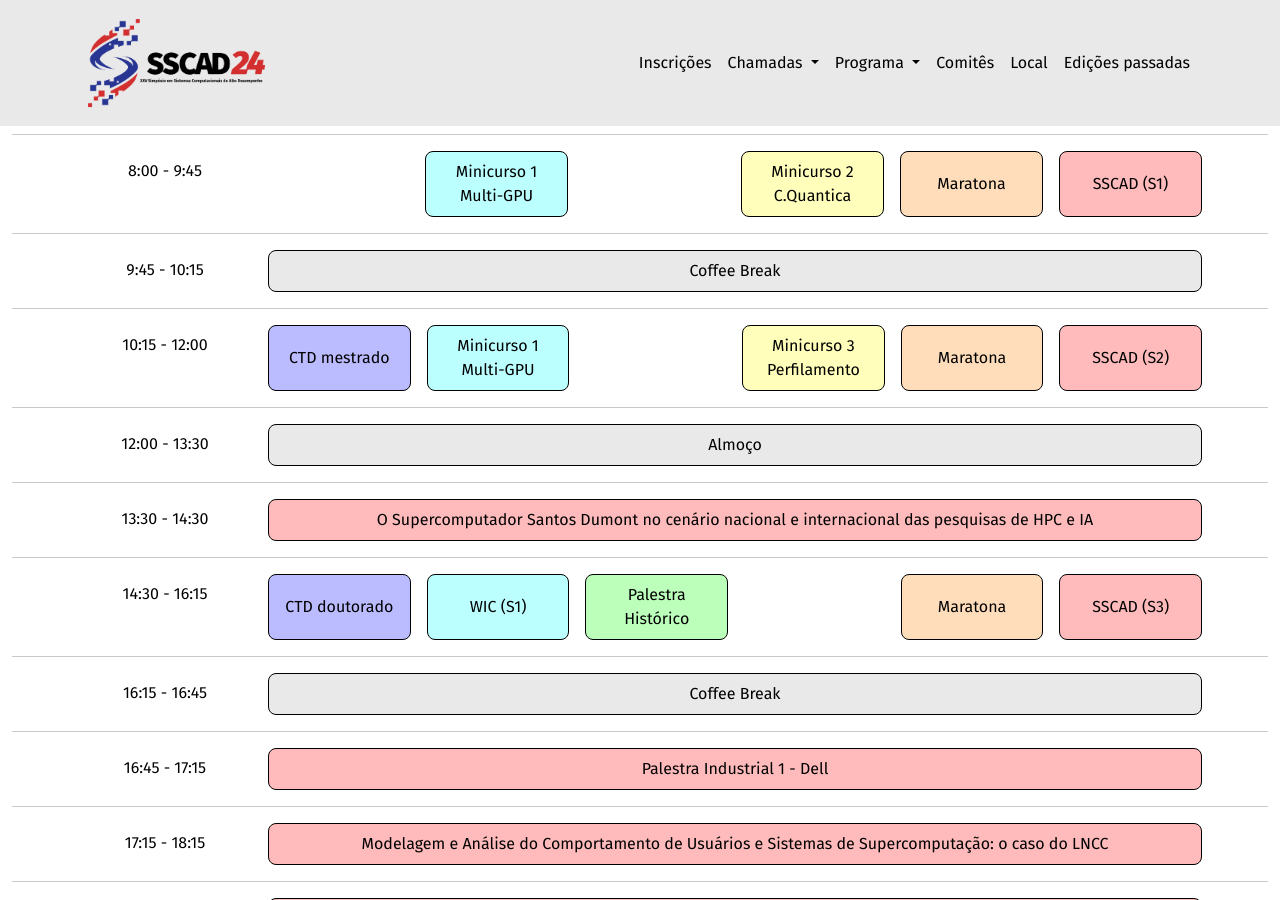
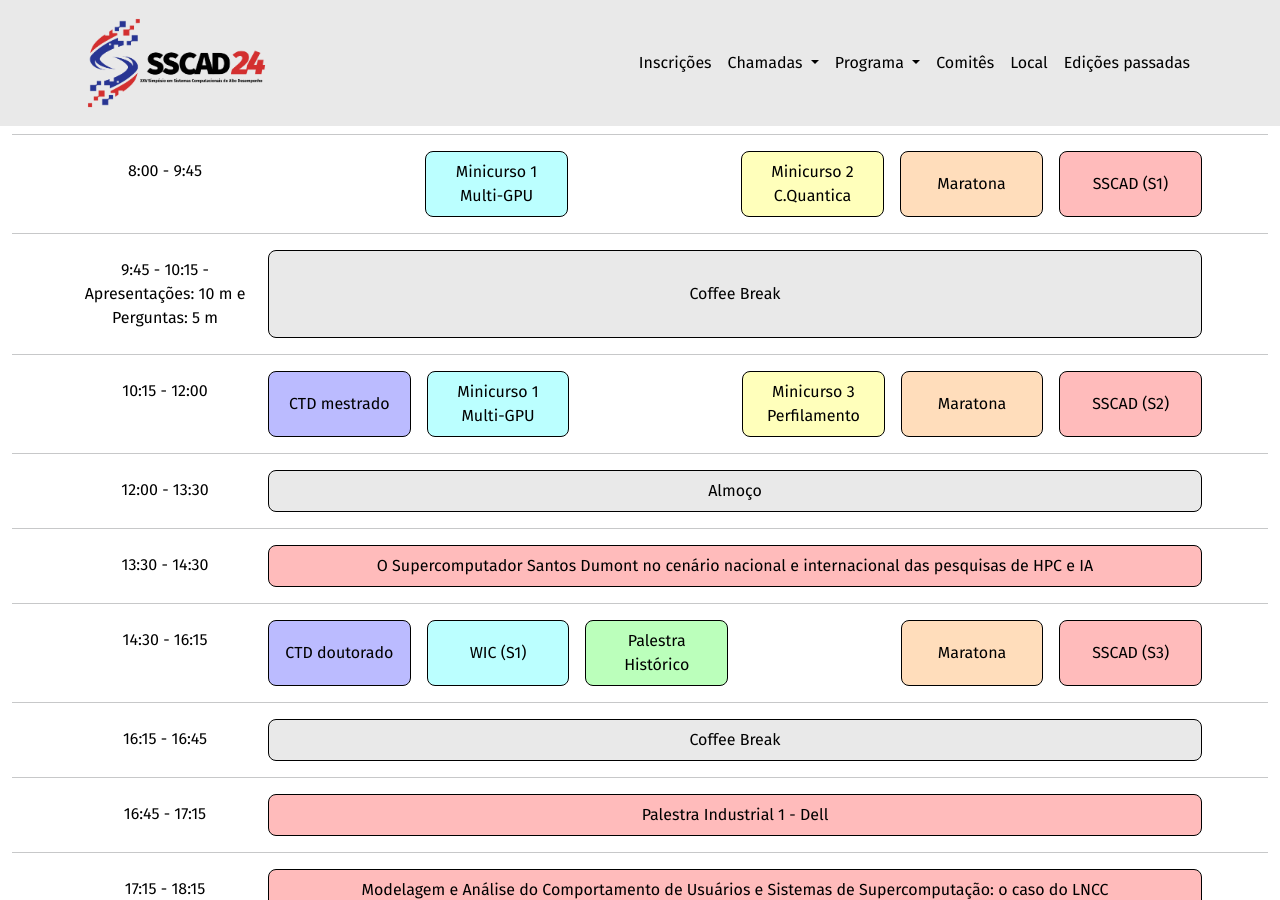
Before and after one commit to ce-acpad/sscad2024, a Jekyll site: the page built from program.html, in a window 1280 px wide and 900 px high, scrolled down 802 px. Built offline with Jekyll 4.4.1, drawn with Linux system fonts in a browser that asks for light colours.

Commit message:
Tempo das Apresentações

```diff
--- a/_data/program.yml
+++ b/_data/program.yml
@@ -72,7 +72,7 @@
             - title: "Implementações Eficientes de Random Forest em FPGA de Baixo Custo para Internet das Coisas e Computação de Borda"
               authors: "Alysson Silva (UFV), Olavo Silva (UFV), Icaro Moreira (UFV), José A. Nacif (UFV), Ricardo Ferreira (UFV)"
     - start: "9:45"
-      end: "10:15"
+      end: "10:15 - Apresentações: 10 m e Perguntas: 5 m"
       hide_details: "yes"
       activities:
         - id: "coffee"
```
